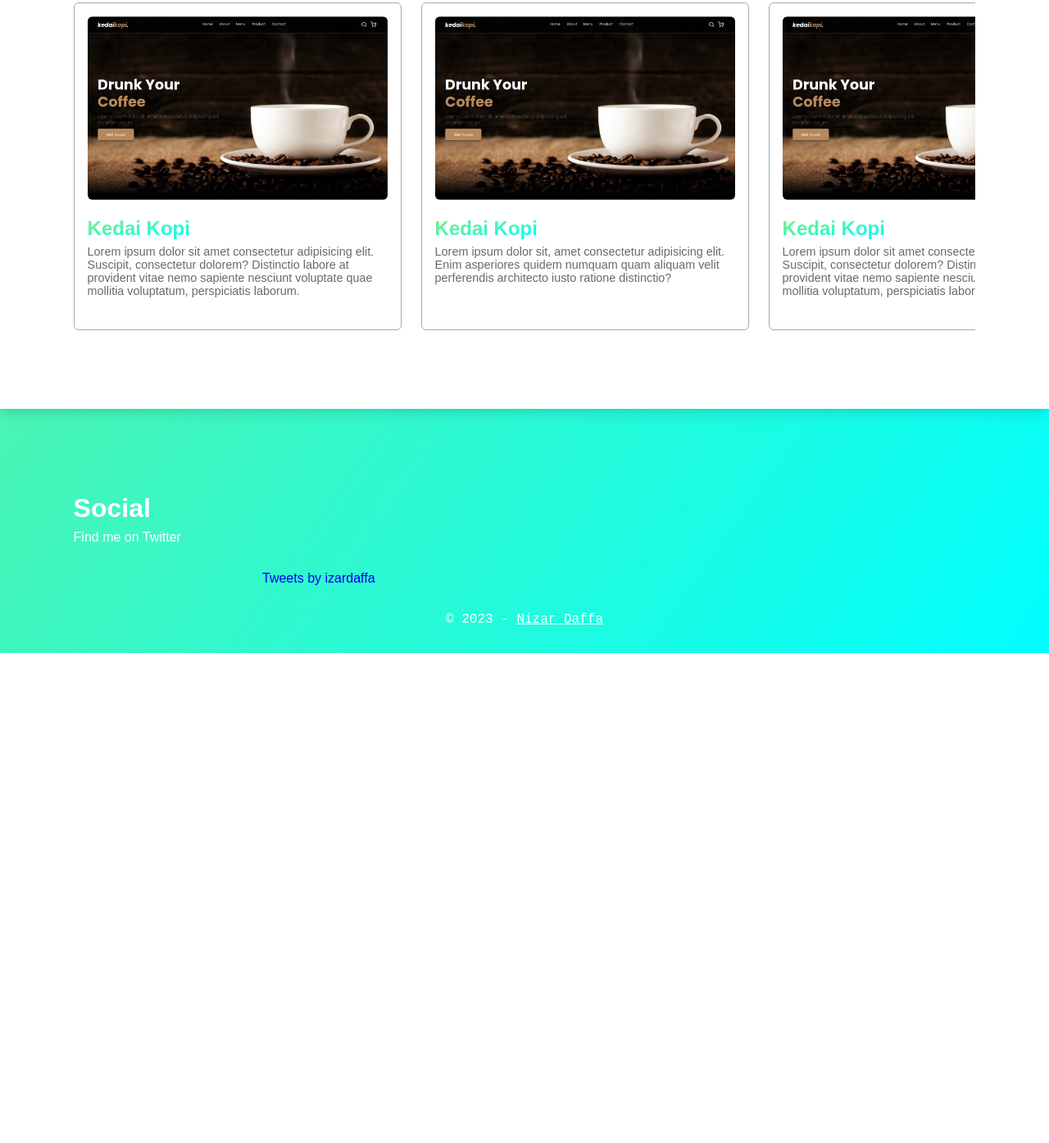
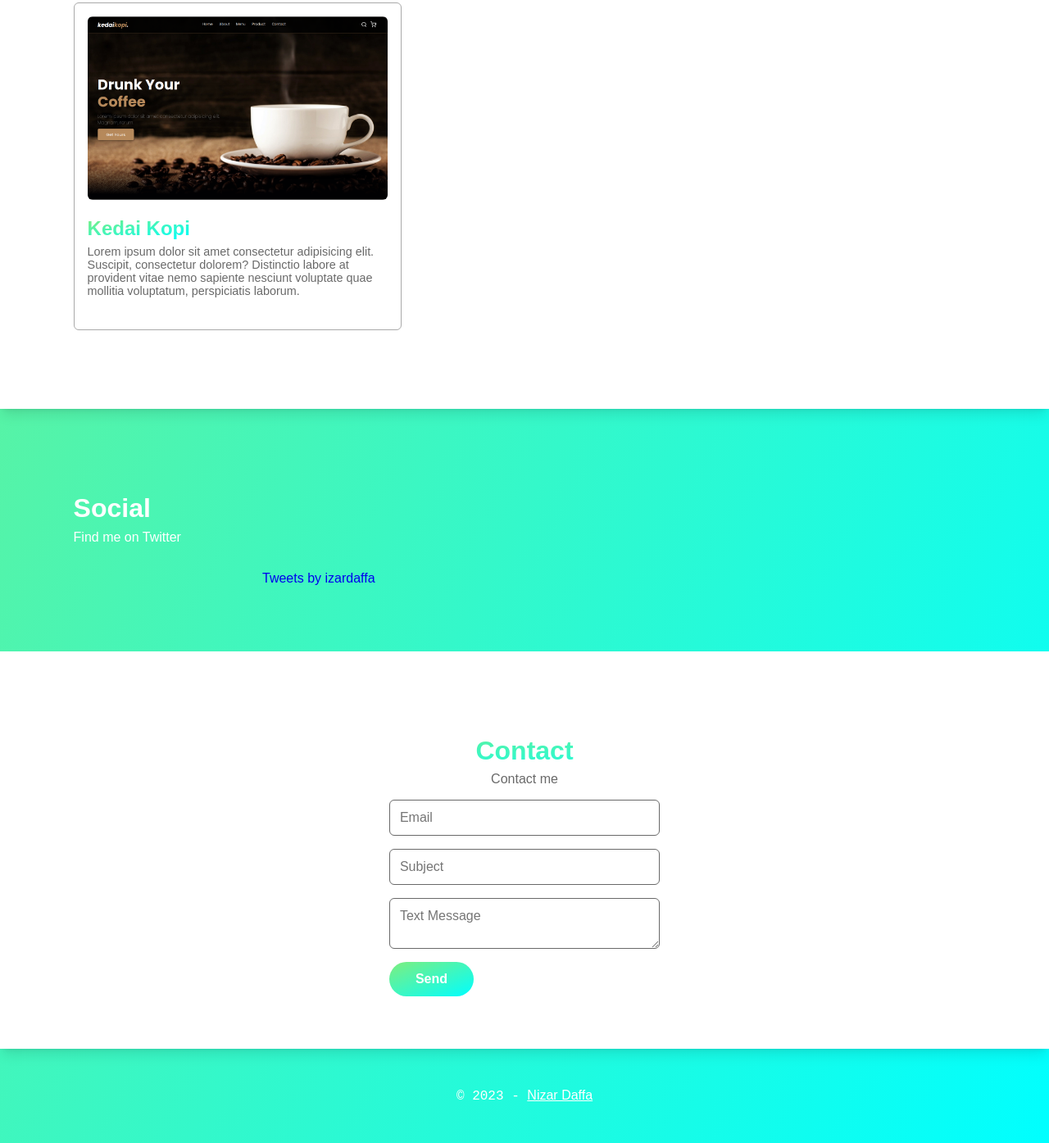
Before and after one commit to izardml/izardml.github.io, a plain HTML site: page index.html in a window 1280 px wide. Shown: the part 1007-2402 px from the top of the page at 82% size. Before the commit the page ends 1804 px from the top, so only its background shows below. Drawn offline with nearby package versions, Linux system fonts and the light colour scheme.

Commit message:
add contact section

```diff
--- a/css/style.css
+++ b/css/style.css
@@ -1,6 +1,7 @@
 :root {
     --bg: linear-gradient(to bottom right, #7eee7e, #00ffff);
-    --shadow: 0 10px 15px -3px rgb(0 0 0 / 0.1), 0 4px 6px -4px rgb(0 0 0 / 0.1);;
+    --shadow: 0 10px 15px -3px rgb(0 0 0 / 0.1), 0 4px 6px -4px rgb(0 0 0 / 0.1);
+    --corner: 0.375rem;
 }
 
 * {
@@ -10,6 +11,7 @@
     outline: none;
     border: none;
     text-decoration: none;
+    font-family: Arial, Helvetica, sans-serif;
 }
 
 html {
@@ -19,7 +21,6 @@ html {
 body {
     background-image: var(--bg);
     background-repeat: no-repeat;
-    font-family: Arial, Helvetica, sans-serif;
     /* height: 9000px; */
 }
 
@@ -132,14 +133,16 @@ footer a {
 }
 
 /* Project Section */
-.project {
+.project,
+.contact {
     box-shadow: var(--shadow);
     background-color: white;
     padding: 6rem 7% 4rem;
     color: #696969;
 }
 
-.project h1 {
+.project h1,
+.contact h1 {
     font-size: 2rem;
     line-height: 1.6;
     background-image: var(--bg);
@@ -159,7 +162,7 @@ footer a {
     flex: 0 0 25rem;
     height: 25rem;
     border: 1px solid darkgrey;
-    border-radius: 0.375rem;
+    border-radius: var(--corner);
     padding: 1rem;
     overflow: hidden;
     cursor: pointer;
@@ -168,7 +171,7 @@ footer a {
 .project .card .card-img {
     width: 100%;
     height: 14rem;
-    border-radius: 0.375rem;
+    border-radius: var(--corner);
     overflow: hidden;
     margin-bottom: 1rem;
 }
@@ -193,10 +196,6 @@ footer a {
 }
 
 /* Social Section */
-.social {
-    padding-bottom: 0;
-}
-
 .social h1 {
     text-align: start;
 }
@@ -208,21 +207,59 @@ footer a {
     margin: auto;
 }
 
+/* Contact Section */
+.contact h1,
+.contact p {
+    text-align: center;
+}
+
+.contact .contact-form {
+    width: 30%;
+    margin: auto;
+}
+
+.contact .contact-form input,
+.contact .contact-form textarea {
+    border: 1px solid #696969;
+    border-radius: var(--corner);
+    display: block;
+    width: 100%;
+    padding: 0.75rem;
+    color: #696969;
+    margin: 1rem auto;
+    font-size: 1em;
+}
+
+.contact .contact-form button {
+    color: white;
+    background-image: var(--bg);
+    padding: 0.75rem 2rem;
+    border-radius: 9999px;
+    font-weight: 700;
+    font-size: 1em;
+    cursor: pointer;
+}
+
+.contact .contact-form button:hover {
+    opacity: 70%;
+}
+
 /* Footer Section */
 footer {
     /* background-color: #18181b; */
-    padding: 2rem;
+    padding: 3rem;
 }
 
 footer p {
     text-align: center;
+    font-weight: 500;
     font-family: 'Courier New', Courier, monospace;
     color: white;
 }
 
 /* Media Query */
 /* Mobile */
-@media (max-width: 450px) {
+@media screen and (max-width: 767px) {
     .navbar .navbar-nav {
         display: none;
         background-color: white;
@@ -287,4 +324,13 @@ footer p {
     .social .twitter-timeline {
         width: 100%;
     }
+
+    .contact h1,
+    .contact p {
+        text-align: start;
+    }
+
+    .contact .contact-form {
+        width: 100%;
+    }
 }
--- a/index.html
+++ b/index.html
@@ -16,7 +16,7 @@
 <body>
     <!-- S:Navbar Section -->
     <nav class="navbar">
-        <a href="." class="navbar-title">izardaffa</a>
+        <a href="." class="navbar-title">izardml</a>
 
         <div class="navbar-nav">
             <a href="#top">Top</a>
@@ -102,46 +102,13 @@
         <div class="row">
             <div class="card" onclick="redirectTo('#')">
                 <div class="card-img">
-                    <img src="img/projects/1.png" alt="Project 1">
+                    <a href="#"><img src="img/projects/1.png" alt="Project 1"></a>
                 </div>
                 <div class="card-title">
                     <h2><a href="#">Kedai Kopi</a></h2>
                 </div>
                 <div class="card-description">
                     <p>Lorem ipsum dolor sit amet consectetur adipisicing elit. Suscipit, consectetur dolorem? Distinctio labore at provident vitae nemo sapiente nesciunt voluptate quae mollitia voluptatum, perspiciatis laborum.</p>
-                </div>
-            </div>
-            <div class="card" onclick="redirectTo('#')">
-                <div class="card-img">
-                    <img src="img/projects/1.png" alt="Project 1">
-                </div>
-                <div class="card-title">
-                    <h2><a href="#">Kedai Kopi</a></h2>
-                </div>
-                <div class="card-description">
-                    <p>Lorem ipsum dolor sit, amet consectetur adipisicing elit. Enim asperiores quidem numquam quam aliquam velit perferendis architecto iusto ratione distinctio?</p>
-                </div>
-            </div>
-            <div class="card" onclick="redirectTo('#')">
-                <div class="card-img">
-                    <img src="img/projects/1.png" alt="Project 1">
-                </div>
-                <div class="card-title">
-                    <h2><a href="#">Kedai Kopi</a></h2>
-                </div>
-                <div class="card-description">
-                    <p>Lorem ipsum dolor sit amet consectetur adipisicing elit. Suscipit, consectetur dolorem? Distinctio labore at provident vitae nemo sapiente nesciunt voluptate quae mollitia voluptatum, perspiciatis laborum.</p>
-                </div>
-            </div>
-            <div class="card" onclick="redirectTo('#')">
-                <div class="card-img">
-                    <img src="img/projects/1.png" alt="Project 1">
-                </div>
-                <div class="card-title">
-                    <h2><a href="#">Kedai Kopi</a></h2>
-                </div>
-                <div class="card-description">
-                    <p>Lorem ipsum dolor sit, amet consectetur adipisicing elit. Enim asperiores quidem numquam quam aliquam velit perferendis architecto iusto ratione distinctio?</p>
                 </div>
             </div>
         </div>
@@ -156,6 +123,30 @@
         <a class="twitter-timeline" href="https://twitter.com/izardaffa?ref_src=twsrc%5Etfw">Tweets by izardaffa</a>
     </section>
     <!-- E:Social Section -->
+
+    <!-- S:Contact Section -->
+    <section id="contact" class="contact">
+        <h1>Contact</h1>
+        <p>Contact me</p>
+
+        <div class="contact-form">
+            <form action="#">
+                <div class="form-input">
+                    <input type="email" name="email" id="email" placeholder="Email" required>
+                </div>
+                <div class="form-input">
+                    <input type="text" name="subject" id="subject" placeholder="Subject" required>
+                </div>
+                <div class="form-input">
+                    <textarea name="message" id="message" placeholder="Text Message" required></textarea>
+                </div>
+                <div class="form-input">
+                    <button type="submit">Send</button>
+                </div>
+            </form>
+        </div>
+    </section>
+    <!-- E:Contact Section -->
 
     <!-- S:Footer Section -->
     <footer>
```
